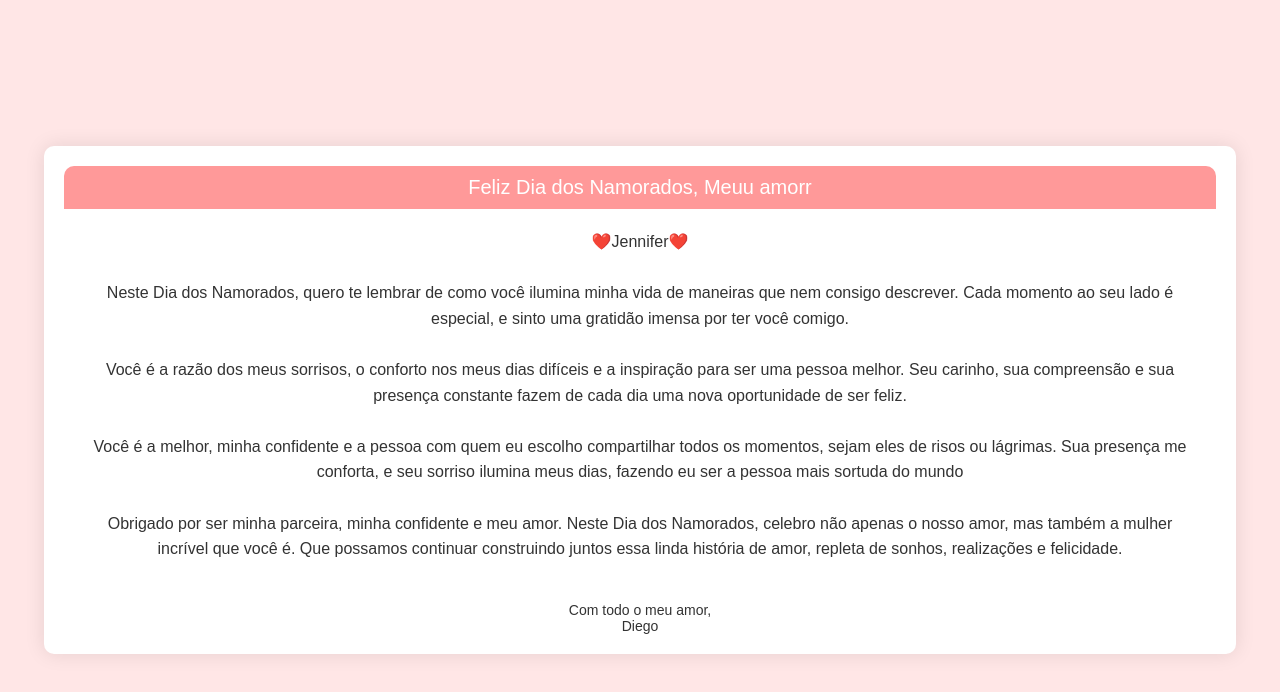
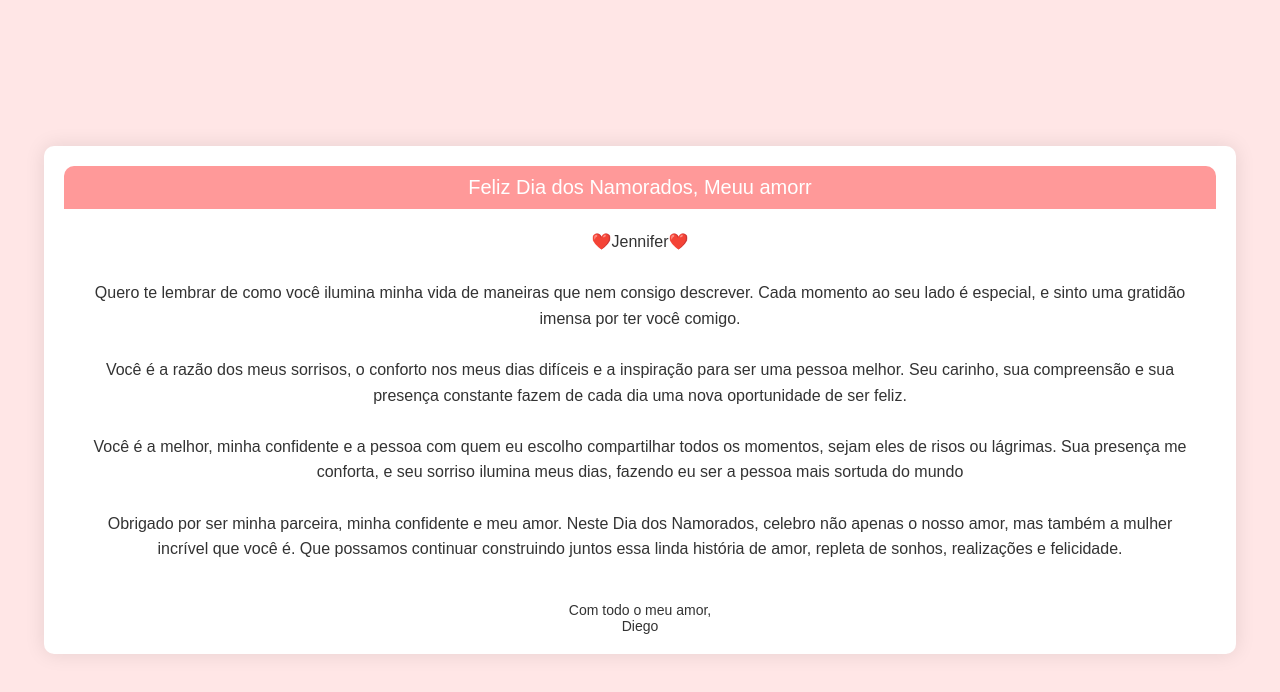
Before and after one commit to DiegoDevJ/DiegoDevJ.githuub.io, a plain HTML site: page index.html in a window 1280 px wide. Drawn offline with Linux system fonts and the light colour scheme.

Commit message:
Update index.html
Yt

```diff
--- a/index.html
+++ b/index.html
@@ -51,7 +51,7 @@
         <div class="message">
             ❤️Jennifer❤️
             <br><br>
-            Neste Dia dos Namorados, quero te lembrar de como você ilumina minha vida de maneiras que nem consigo descrever. Cada momento ao seu lado é especial, e sinto uma gratidão imensa por ter você comigo.
+            Quero te lembrar de como você ilumina minha vida de maneiras que nem consigo descrever. Cada momento ao seu lado é especial, e sinto uma gratidão imensa por ter você comigo.
             <br><br>
             Você é a razão dos meus sorrisos, o conforto nos meus dias difíceis e a inspiração para ser uma pessoa melhor. Seu carinho, sua compreensão e sua presença constante fazem de cada dia uma nova oportunidade de ser feliz.
             <br><br>
```
